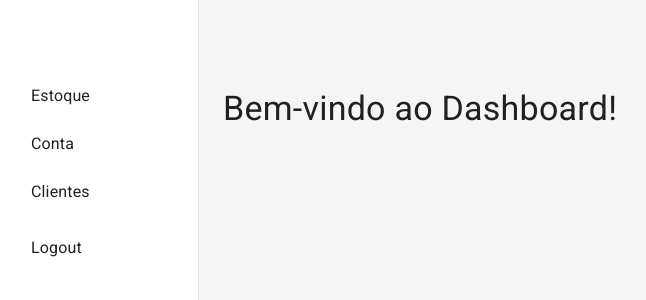
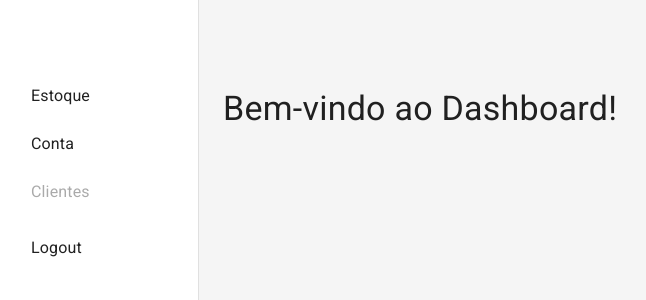
Before and after one commit to RodrigoOBC/SGBAR, a Next.js app: page /dashboard in a window 1280 px wide. Shown: the top 300 px of the page, without its empty margins (41-687 px from the left). Built offline with nearby package versions, Linux system fonts and the light colour scheme.

Commit message:
feat: enable/disable menu items in DashboardLayout based on user permissions

```diff
--- a/src/components/layouts/DashboardLayout.tsx
+++ b/src/components/layouts/DashboardLayout.tsx
@@ -20,9 +20,9 @@ import { useRouter } from 'next/router';
 const drawerWidth = 240;
 
 const menuItems = [
-  { text: 'Estoque', icon: <InventoryIcon />, path: '/dashboard/estoque' },
-  { text: 'Conta', icon: <ReceiptLongIcon />, path: '/dashboard/conta' },
-  { text: 'Clientes', icon: <PeopleIcon />, path: '/dashboard/clientes' },
+  { text: 'Estoque', icon: <InventoryIcon />, path: '/dashboard/estoque', disable: false },
+  { text: 'Conta', icon: <ReceiptLongIcon />, path: '/dashboard/conta', disable: false},
+  { text: 'Clientes', icon: <PeopleIcon />, path: '/dashboard/clientes', disable: true },
 ];
 
 export default function DashboardLayout({
@@ -55,7 +55,7 @@ export default function DashboardLayout({
           <List>
             {menuItems.map((item) => (
               <ListItem key={item.text} disablePadding>
-                <ListItemButton onClick={() => router.push(item.path)}>
+                <ListItemButton onClick={() => router.push(item.path)} disabled={item.disable}>
                   <ListItemIcon>{item.icon}</ListItemIcon>
                   <ListItemText primary={item.text} />
                 </ListItemButton>
```
